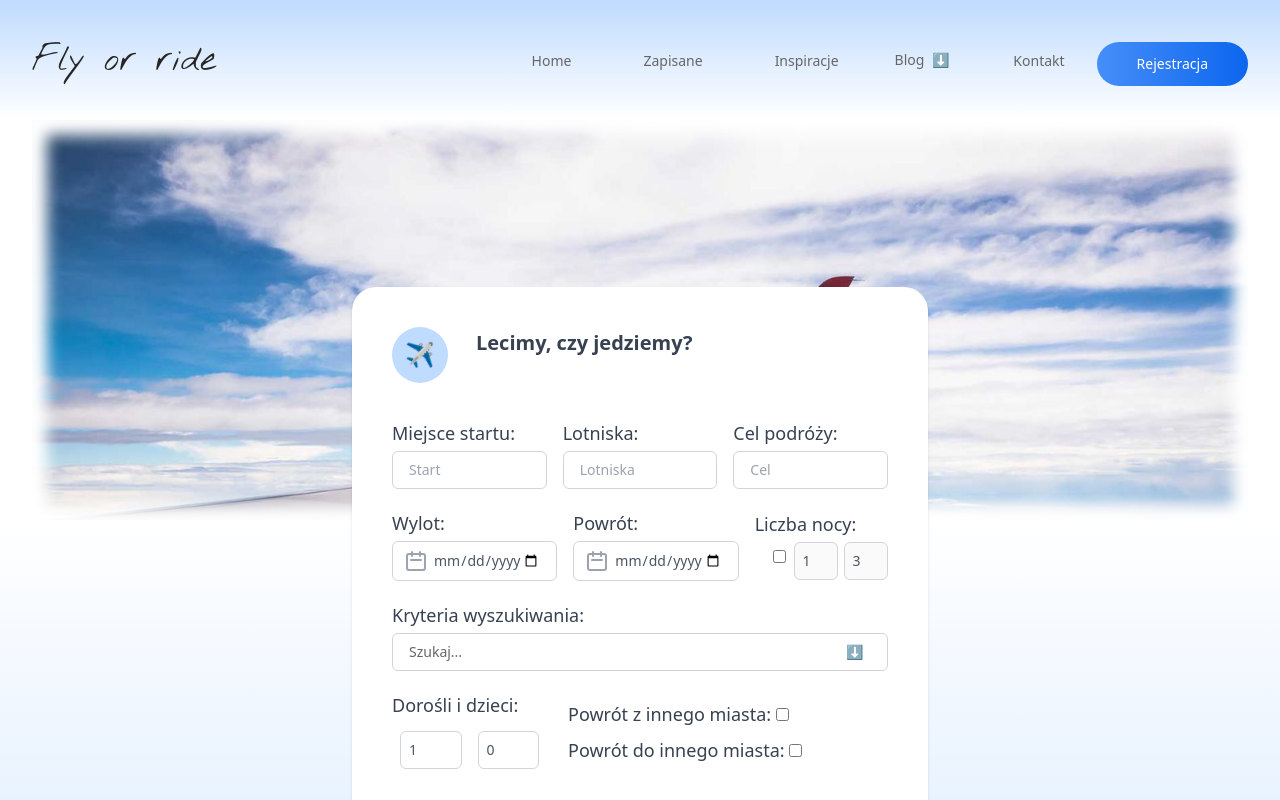
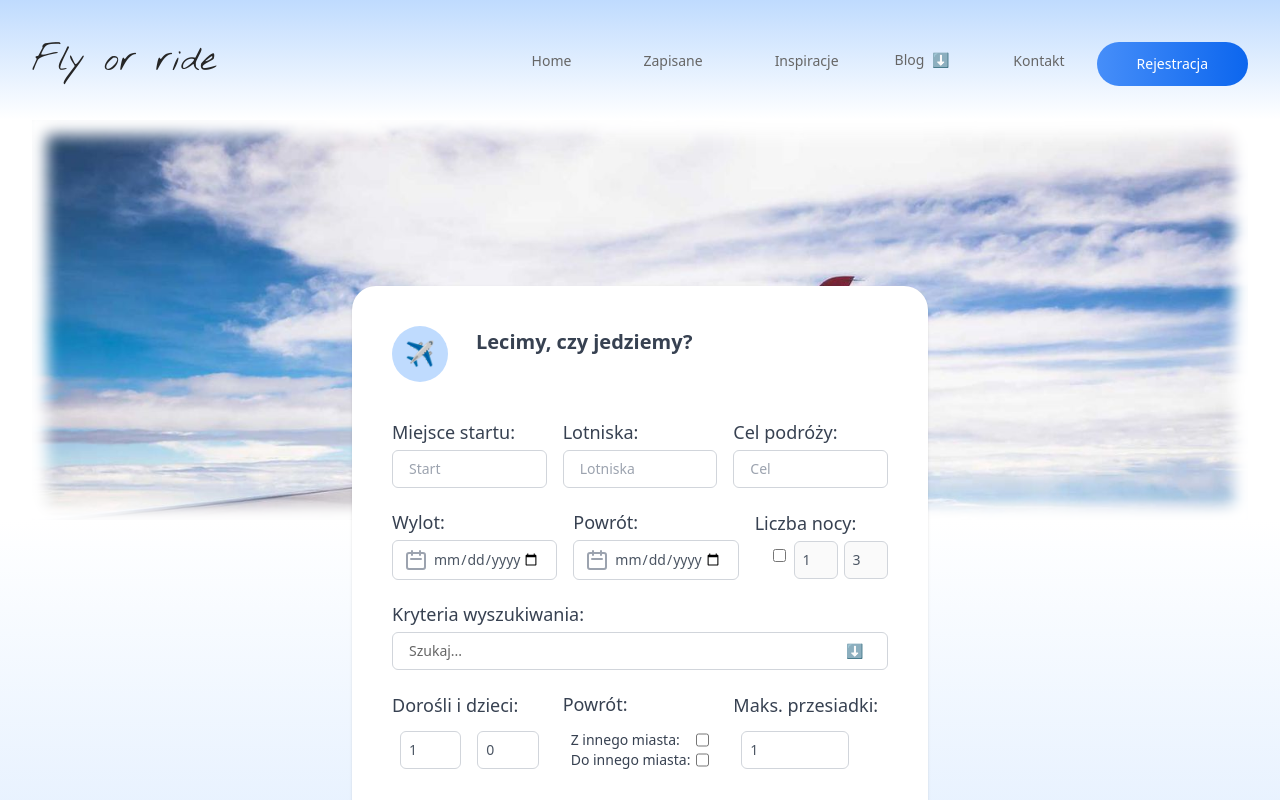
Before and after one commit to ant-st/flyorride, a Nuxt app: page / in a window 1280 px wide. Shown: the top 800 px of the page. Built offline with nearby package versions, Linux system fonts and the light colour scheme.

Commit message:
Added: SearchBox: stopovers filter

```diff
--- a/components/TheSearchBox.vue
+++ b/components/TheSearchBox.vue
@@ -25,7 +25,8 @@ export default {
         'dateInterval': false,
         'options': [],
         'returnFromOther': false,
-        'returnToOther': false
+        'returnToOther': false,
+        'stopovers': 1
       },
       preds: [],
       activeInput: ''
@@ -202,13 +203,28 @@ export default {
                     </div>
                   </div>
                 </div>
-                <div class="flex flex-col w-2/3 items-between">
-                  <label class="leading-loose">Powrót z innego miasta:
-                    <input type="checkbox" v-model="searchQuery.returnFromOther"/>
-                  </label>
-                  <label class="leading-loose">Powrót do innego miasta:
-                    <input type="checkbox" v-model="searchQuery.returnToOther"/>
-                  </label>
+                <div class="flex flex-col w-1/3 items-between">
+                  <label class="leading-loose">Powrót:</label>
+                  <div class="relative w-full max-w-[155px] flex flex-line">
+                    <div class="w-full p-2">
+                      <label class="flex flex-line w-full justify-between">
+                        <p class="text-sm ">Z innego miasta:</p>
+                        <input type="checkbox" v-model="searchQuery.returnFromOther"/>
+                      </label>
+                      <label class="flex flex-line w-full justify-between">
+                        <p class="text-sm">Do innego miasta:</p>
+                        <input type="checkbox" v-model="searchQuery.returnToOther"/>
+                      </label>
+                    </div>
+                  </div>
+                </div>
+                <div class="flex flex-col w-1/3 items-between">
+                  <label class="leading-loose">Maks. przesiadki:</label>
+                  <div class="relative focus-within:text-gray-600 text-gray-400 w-full max-w-[155px] flex flex-line">
+                    <div class="w-[80%] p-2">
+                      <input type="number" v-model="searchQuery.stopovers" min=0 class="px-2 py-2 border focus:ring-gray-500 focus:border-gray-900 w-full sm:text-sm border-gray-300 rounded-md focus:outline-none text-gray-600">
+                    </div>
+                  </div>
                 </div>
               </div>
             </div>
--- a/pages/index.vue
+++ b/pages/index.vue
@@ -17,6 +17,7 @@ type queryType = {
   'consumption'?: Number,
   'returnFromOther'?: Boolean,
   'returnToOther'?: Boolean,
+  'stopovers'?: Number
 
 }
 let query: queryType = {};
@@ -42,7 +43,7 @@ const getKiwiSearchUrl = (query: queryType) => {
   `&one_for_city=0&one_per_date=0` +
   `&adults=${query.travellers}&children=${query.children}` +
   `&only_working_days=false&only_weekends=false&partner_market=pl` +
-  `&max_stopovers=2&max_sector_stopovers=2&vehicle_type=aircraft&limit=50`;
+  `&max_stopovers=${query.stopovers}&max_sector_stopovers=2&vehicle_type=aircraft&limit=50`;
 
   if (query.dateInterval) {
     result+=`&date_from=${transformDate(query.startDate)}&date_to=${transformDate(query.endDate)}` +
```
